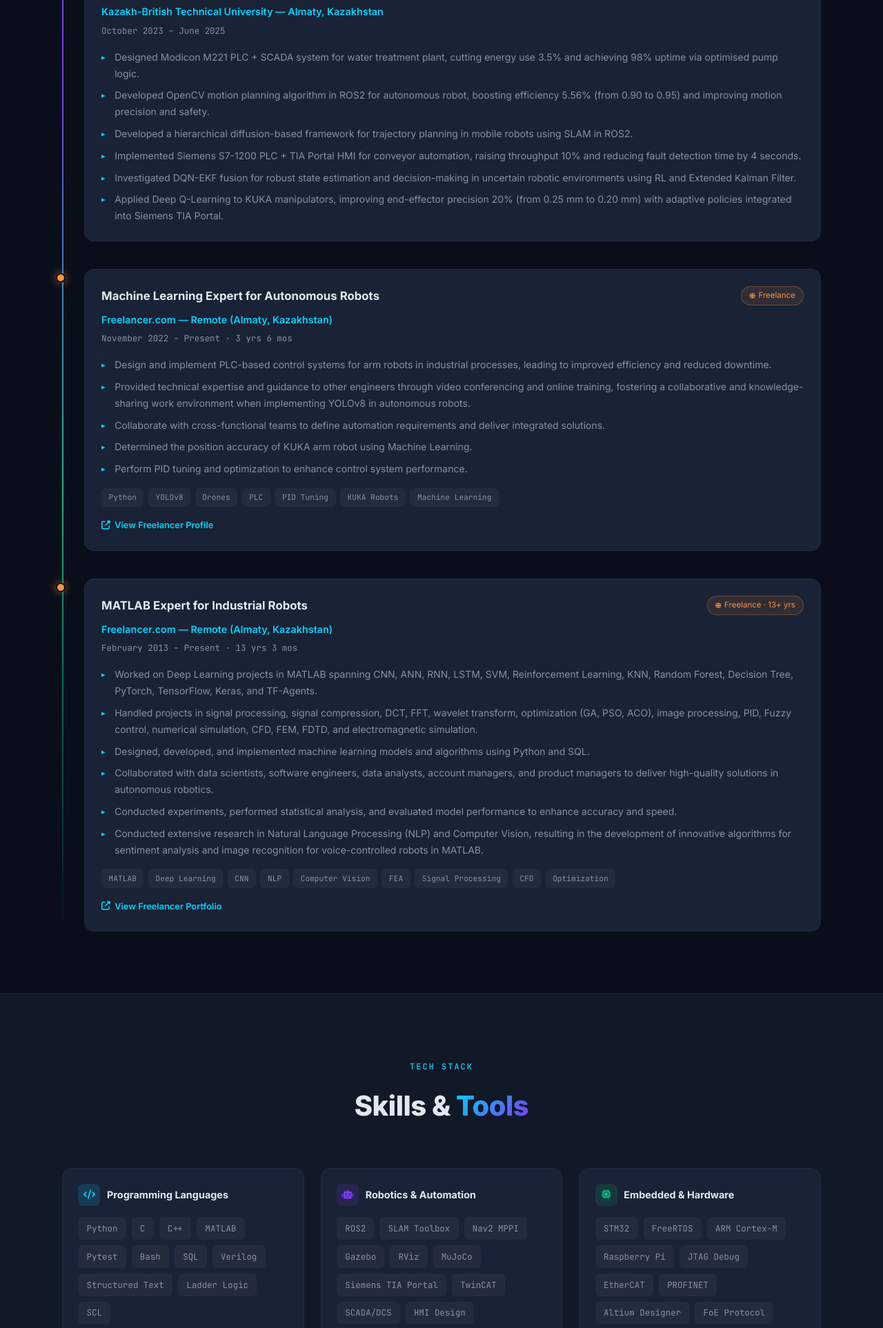
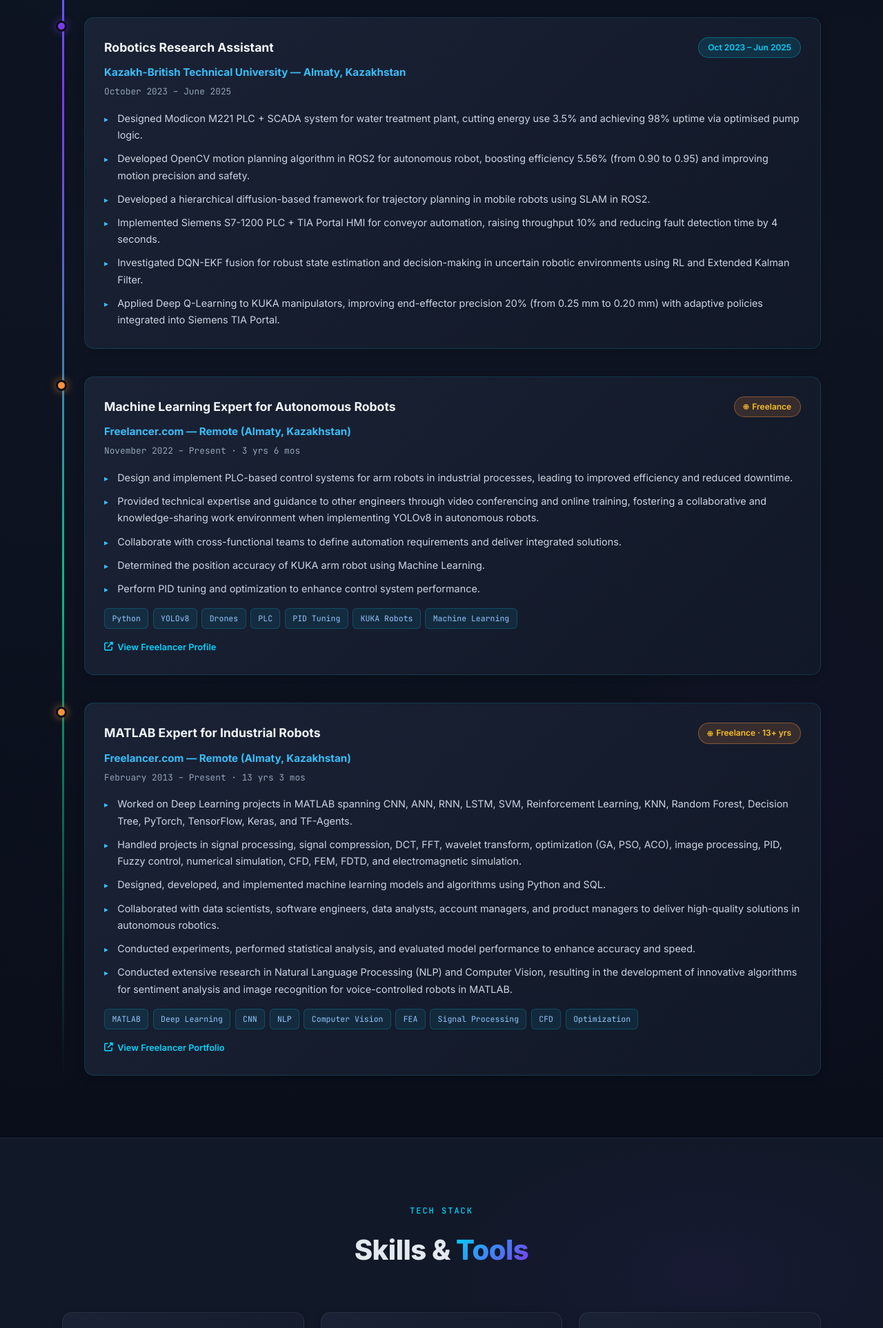
Before and after one commit to Masimba249/Masimba249.github.io, a plain HTML site: page index.html in a window 1280 px wide. Shown: the part 2346-4272 px from the top of the page at 69% size. Drawn offline with Linux system fonts and the light colour scheme; no server answers.

Commit message:
Update on the structure

```diff
--- a/index.html
+++ b/index.html
@@ -221,47 +221,64 @@
     }
 
     /* ===== EXPERIENCE ===== */
+    #experience {
+      position: relative;
+      background: linear-gradient(180deg, var(--bg) 0%, rgba(17,24,39,0.6) 50%, var(--bg) 100%);
+    }
+    #experience::before {
+      content: ''; position: absolute; inset: 0; z-index: 0; pointer-events: none;
+      background:
+        radial-gradient(ellipse 50% 30% at 10% 20%, rgba(0,212,255,0.05) 0%, transparent 60%),
+        radial-gradient(ellipse 40% 30% at 90% 80%, rgba(124,58,237,0.04) 0%, transparent 60%);
+    }
+    #experience .container { position: relative; z-index: 1; }
     .timeline { position: relative; padding-left: 2rem; }
     .timeline::before {
       content: ''; position: absolute; left: 0; top: 0; bottom: 0;
-      width: 2px; background: linear-gradient(to bottom, var(--accent), var(--accent2), var(--accent3), transparent);
-      border-radius: 1px;
+      width: 3px; background: linear-gradient(to bottom, var(--accent), var(--accent2), var(--accent3), transparent);
+      border-radius: 2px;
     }
     .timeline-item { position: relative; padding-bottom: 2.5rem; }
     .timeline-item:last-child { padding-bottom: 0; }
     .timeline-dot {
       position: absolute; left: -2.55rem; top: 0.35rem;
-      width: 14px; height: 14px; border-radius: 50%;
-      background: var(--accent); border: 2px solid var(--bg);
-      box-shadow: 0 0 12px rgba(0,212,255,0.6);
+      width: 16px; height: 16px; border-radius: 50%;
+      background: var(--accent); border: 3px solid var(--bg);
+      box-shadow: 0 0 16px rgba(0,212,255,0.7);
     }
     .exp-card {
-      background: var(--bg-card2); border: 1px solid var(--border);
-      border-radius: 14px; padding: 1.5rem; transition: border-color 0.25s;
+      background: linear-gradient(135deg, rgba(26,34,53,1) 0%, rgba(17,24,39,1) 100%);
+      border: 1px solid rgba(0,212,255,0.15);
+      border-radius: 14px; padding: 1.75rem; transition: all 0.3s;
+      box-shadow: 0 2px 12px rgba(0,0,0,0.2);
     }
-    .exp-card:hover { border-color: rgba(0,212,255,0.3); }
+    .exp-card:hover {
+      border-color: rgba(0,212,255,0.4);
+      box-shadow: 0 8px 32px rgba(0,212,255,0.1);
+      transform: translateY(-2px);
+    }
     .exp-header { display: flex; align-items: flex-start; justify-content: space-between; gap: 1rem; flex-wrap: wrap; margin-bottom: 0.5rem; }
-    .exp-title { font-size: 1.05rem; font-weight: 700; }
+    .exp-title { font-size: 1.1rem; font-weight: 700; color: #f1f5f9; }
     .exp-badge {
       display: inline-flex; align-items: center; gap: 0.3rem;
-      background: rgba(0,212,255,0.1); border: 1px solid rgba(0,212,255,0.2);
-      border-radius: 50px; padding: 0.2rem 0.7rem; font-size: 0.72rem; color: var(--accent);
-      white-space: nowrap;
+      background: rgba(0,212,255,0.12); border: 1px solid rgba(0,212,255,0.3);
+      border-radius: 50px; padding: 0.25rem 0.8rem; font-size: 0.75rem; color: var(--accent);
+      white-space: nowrap; font-weight: 600;
     }
-    .exp-badge.current { background: rgba(16,185,129,0.1); border-color: rgba(16,185,129,0.3); color: var(--accent3); }
-    .exp-badge.freelance { background: rgba(251,146,60,0.1); border-color: rgba(251,146,60,0.3); color: #fb923c; }
-    .exp-company { font-size: 0.9rem; color: var(--accent); font-weight: 600; margin-bottom: 0.25rem; }
-    .exp-period { font-size: 0.78rem; color: var(--text-muted); margin-bottom: 1rem; font-family: 'JetBrains Mono', monospace; }
-    .exp-list { list-style: none; display: flex; flex-direction: column; gap: 0.5rem; }
+    .exp-badge.current { background: rgba(16,185,129,0.15); border-color: rgba(16,185,129,0.4); color: #34d399; }
+    .exp-badge.freelance { background: rgba(251,146,60,0.15); border-color: rgba(251,146,60,0.4); color: #fbbf24; }
+    .exp-company { font-size: 0.95rem; color: #38bdf8; font-weight: 700; margin-bottom: 0.25rem; }
+    .exp-period { font-size: 0.8rem; color: #94a3b8; margin-bottom: 1rem; font-family: 'JetBrains Mono', monospace; }
+    .exp-list { list-style: none; display: flex; flex-direction: column; gap: 0.6rem; }
     .exp-list li {
-      padding-left: 1.2rem; position: relative; font-size: 0.875rem; color: var(--text-muted);
+      padding-left: 1.2rem; position: relative; font-size: 0.9rem; color: #cbd5e1; line-height: 1.7;
     }
-    .exp-list li::before { content: '▸'; position: absolute; left: 0; color: var(--accent); font-size: 0.7rem; top: 3px; }
+    .exp-list li::before { content: '▸'; position: absolute; left: 0; color: #38bdf8; font-size: 0.75rem; top: 3px; }
     .exp-tags { display: flex; flex-wrap: wrap; gap: 0.4rem; margin-top: 1rem; }
     .exp-tag {
-      background: rgba(255,255,255,0.04); border: 1px solid var(--border);
-      border-radius: 6px; padding: 0.2rem 0.6rem; font-size: 0.7rem;
-      color: var(--text-muted); font-family: 'JetBrains Mono', monospace;
+      background: rgba(0,212,255,0.08); border: 1px solid rgba(0,212,255,0.2);
+      border-radius: 6px; padding: 0.25rem 0.65rem; font-size: 0.72rem;
+      color: #93c5fd; font-family: 'JetBrains Mono', monospace;
     }
     .exp-profile-link {
       display: inline-flex; align-items: center; gap: 0.4rem;
@@ -271,35 +288,55 @@
     .exp-profile-link:hover { gap: 0.6rem; }
 
     /* ===== SKILLS ===== */
-    #skills { background: var(--bg-card); border-top: 1px solid var(--border); border-bottom: 1px solid var(--border); }
+    #skills {
+      position: relative;
+      background: var(--bg-card); border-top: 1px solid var(--border); border-bottom: 1px solid var(--border);
+    }
+    #skills::before {
+      content: ''; position: absolute; inset: 0; z-index: 0; pointer-events: none;
+      background:
+        radial-gradient(ellipse 50% 35% at 80% 20%, rgba(124,58,237,0.06) 0%, transparent 60%),
+        radial-gradient(ellipse 45% 30% at 20% 80%, rgba(0,212,255,0.05) 0%, transparent 60%);
+    }
+    #skills .container { position: relative; z-index: 1; }
     .skills-grid { display: grid; grid-template-columns: repeat(auto-fill, minmax(300px, 1fr)); gap: 1.5rem; }
     .skill-category {
-      background: var(--bg-card2); border: 1px solid var(--border);
-      border-radius: 14px; padding: 1.4rem; transition: border-color 0.25s;
+      background: linear-gradient(135deg, rgba(26,34,53,1) 0%, rgba(17,24,39,1) 100%);
+      border: 1px solid rgba(255,255,255,0.08);
+      border-radius: 14px; padding: 1.5rem; transition: all 0.3s;
+      box-shadow: 0 2px 12px rgba(0,0,0,0.2);
     }
-    .skill-category:hover { border-color: rgba(0,212,255,0.25); }
+    .skill-category:hover {
+      border-color: rgba(0,212,255,0.3);
+      transform: translateY(-3px);
+      box-shadow: 0 8px 28px rgba(0,212,255,0.08);
+    }
     .skill-cat-title {
       display: flex; align-items: center; gap: 0.6rem;
-      font-size: 0.9rem; font-weight: 700; margin-bottom: 1rem; color: var(--text);
+      font-size: 0.95rem; font-weight: 700; margin-bottom: 1rem; color: #f1f5f9;
     }
     .skill-cat-icon {
-      width: 32px; height: 32px; border-radius: 8px;
+      width: 36px; height: 36px; border-radius: 10px;
       display: flex; align-items: center; justify-content: center;
-      font-size: 0.85rem;
+      font-size: 0.95rem;
     }
-    .icon-blue { background: rgba(0,212,255,0.15); color: var(--accent); }
-    .icon-purple { background: rgba(124,58,237,0.15); color: var(--accent2); }
-    .icon-green { background: rgba(16,185,129,0.15); color: var(--accent3); }
-    .icon-orange { background: rgba(251,146,60,0.15); color: #fb923c; }
-    .icon-red { background: rgba(248,113,113,0.15); color: #f87171; }
+    .icon-blue { background: rgba(0,212,255,0.2); color: #38bdf8; }
+    .icon-purple { background: rgba(124,58,237,0.2); color: #a78bfa; }
+    .icon-green { background: rgba(16,185,129,0.2); color: #34d399; }
+    .icon-orange { background: rgba(251,146,60,0.2); color: #fbbf24; }
+    .icon-red { background: rgba(248,113,113,0.2); color: #fb7185; }
     .skill-tags { display: flex; flex-wrap: wrap; gap: 0.5rem; }
     .skill-tag {
-      background: rgba(255,255,255,0.04); border: 1px solid var(--border);
-      border-radius: 6px; padding: 0.3rem 0.7rem; font-size: 0.78rem;
-      color: var(--text-muted); font-family: 'JetBrains Mono', monospace;
-      transition: all 0.2s;
+      background: rgba(255,255,255,0.06); border: 1px solid rgba(255,255,255,0.1);
+      border-radius: 8px; padding: 0.35rem 0.75rem; font-size: 0.8rem;
+      color: #cbd5e1; font-family: 'JetBrains Mono', monospace;
+      transition: all 0.25s;
     }
-    .skill-tag:hover { color: var(--accent); border-color: rgba(0,212,255,0.3); }
+    .skill-tag:hover {
+      color: #fff; border-color: rgba(0,212,255,0.4);
+      background: rgba(0,212,255,0.1);
+      box-shadow: 0 0 8px rgba(0,212,255,0.15);
+    }
 
     /* ===== PROJECTS ===== */
     /* ===== PROJECTS (FEATURED) ===== */
```
